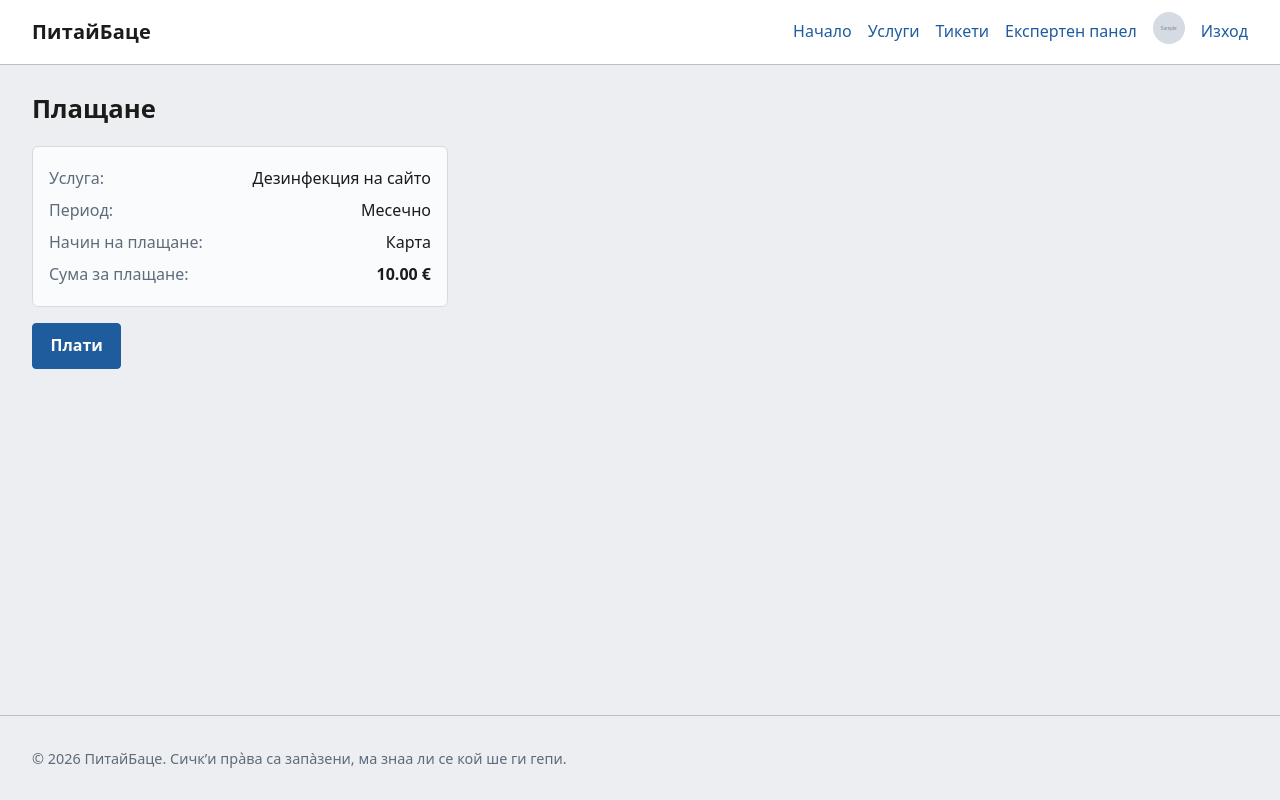
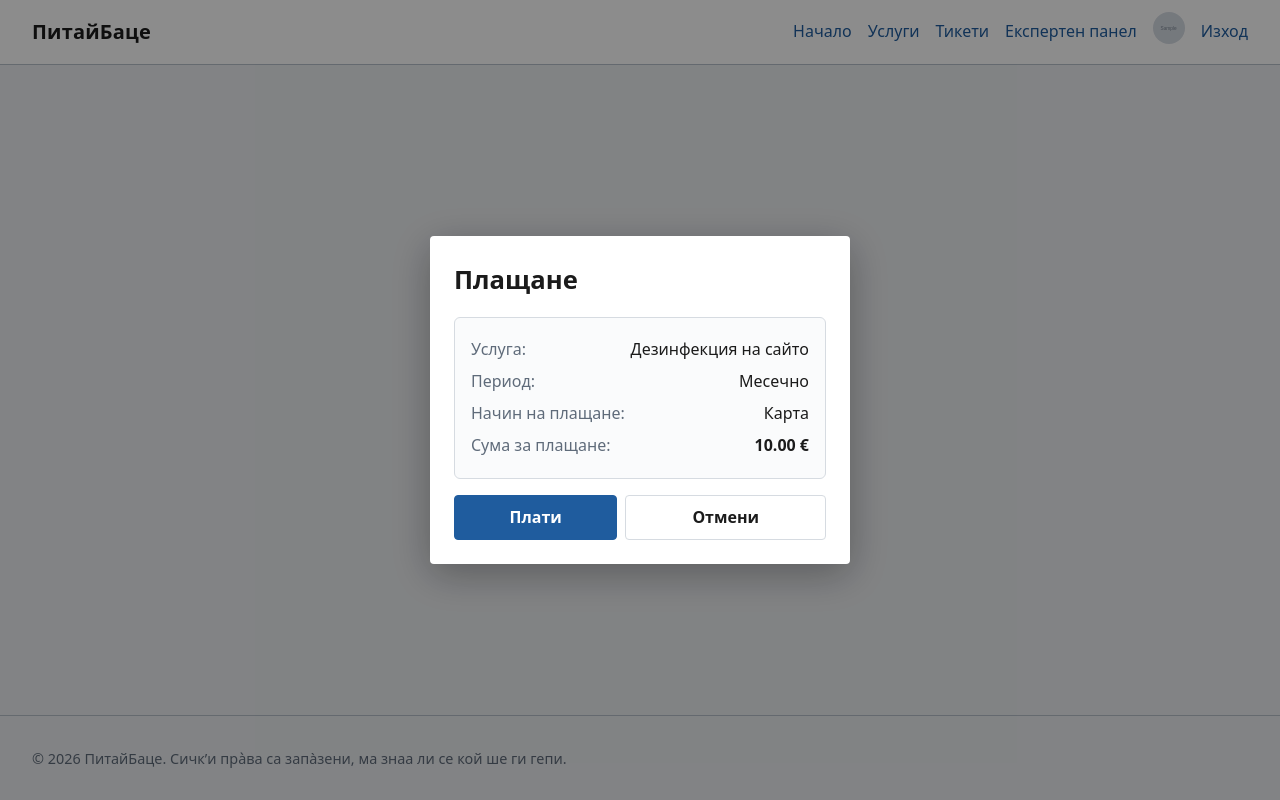
Before and after one commit to Gogo2204/PitayBatse, a Django app: page /orders/1/pay/ in a window 1280 px wide. Run offline with Django 5.2, Linux system fonts and the light colour scheme; a user stored in the database is signed in; data comes from the database, SQL or seed files in the repository; tables that the repository leaves empty hold one stand-in row (values such as "Sample post"); grey boxes marked "Sample" are stand-in pictures.

Commit message:
Present the payment page as a modal with a cancel action

```diff
--- a/orders/templates/orders/payment.html
+++ b/orders/templates/orders/payment.html
@@ -3,8 +3,9 @@
 {% block title %}Плащане — Поръчка #{{ order.pk }}{% endblock %}
 
 {% block content %}
-<section class="payment">
-    <h1>Плащане</h1>
+<div class="modal-overlay">
+    <div class="modal-card">
+        <h1 class="modal-title">Плащане</h1>
 
         {% if error %}
             <div class="form-errors"><p>{{ error }}</p></div>
@@ -19,9 +20,13 @@
             <li><span>Сума за плащане:</span> <strong>{{ order.amount }} €</strong></li>
         </ul>
 
+        <div class="modal-actions">
             <form method="post">
                 {% csrf_token %}
                 <button type="submit">Плати</button>
             </form>
-</section>
+            <a class="button-secondary" href="{% url 'accounts:dashboard' %}">Отмени</a>
+        </div>
+    </div>
+</div>
 {% endblock %}
--- a/static/css/style.css
+++ b/static/css/style.css
@@ -486,8 +486,9 @@ button[type="submit"]:hover {
     background: #17497e;
 }
 
-/* Secondary button: same shape as primary, quiet styling */
+/* Secondary button: same shape as primary, quiet styling (works as button or link) */
 .button-secondary {
+    display: inline-block;
     padding: 0.55rem 1.1rem;
     border: 1px solid var(--color-border);
     border-radius: var(--radius);
@@ -495,11 +496,14 @@ button[type="submit"]:hover {
     color: var(--color-text);
     font: inherit;
     font-weight: 600;
+    text-align: center;
+    text-decoration: none;
     cursor: pointer;
 }
 
 .button-secondary:hover {
     background: #f0f2f5;
+    text-decoration: none;
 }
 
 /* Shared button-styled link */
@@ -647,6 +651,51 @@ button[type="submit"]:hover {
 
 .payment-details span {
     color: var(--color-muted);
+}
+
+/* Payment modal */
+.modal-overlay {
+    position: fixed;
+    inset: 0;
+    z-index: 100;
+    display: flex;
+    align-items: center;
+    justify-content: center;
+    padding: var(--space);
+    overflow-y: auto;
+    background: rgba(0, 0, 0, 0.45);
+}
+
+.modal-card {
+    width: 100%;
+    max-width: 420px;
+    padding: calc(var(--space) * 1.5);
+    background: #fff;
+    border-radius: var(--radius);
+    box-shadow: 0 10px 40px rgba(0, 0, 0, 0.3);
+}
+
+.modal-title {
+    margin-top: 0;
+}
+
+.modal-actions {
+    display: flex;
+    gap: 0.5rem;
+    margin-top: var(--space);
+}
+
+.modal-actions form {
+    flex: 1;
+    margin: 0;
+}
+
+.modal-actions form button {
+    width: 100%;
+}
+
+.modal-actions .button-secondary {
+    flex: 1;
 }
 
 /* Ticket form */
```
Lines whose indentation alone changed are shown as unchanged.
